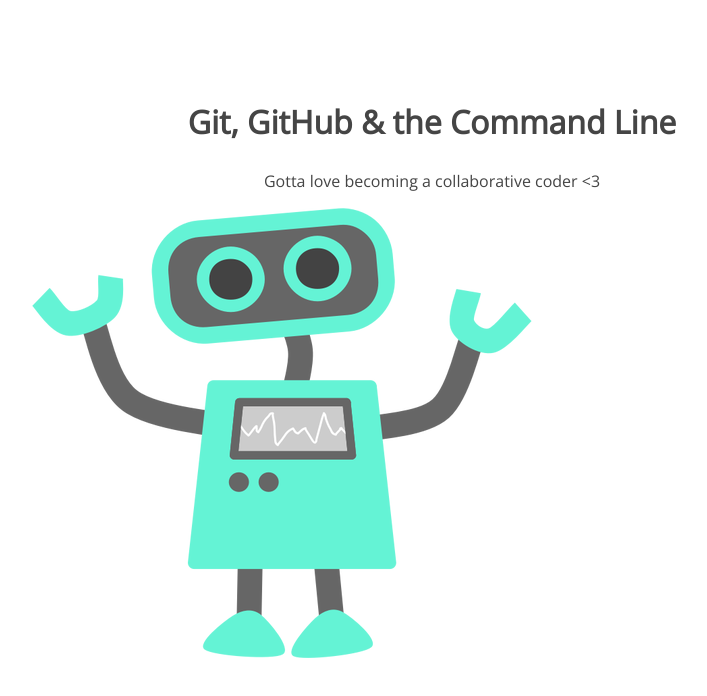
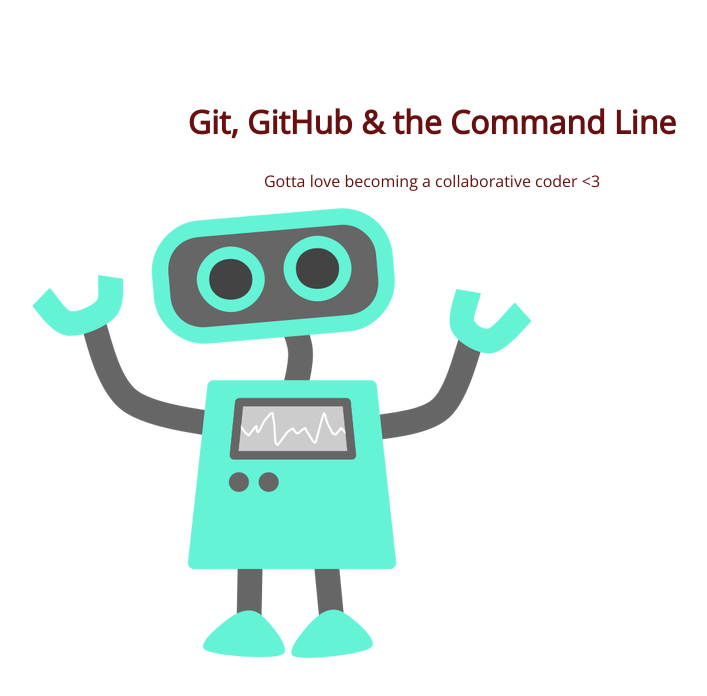
Before and after one commit to ccberman/105-project, a plain HTML site: page index.html in a window 1280 px wide. Shown: the whole page, without its empty margins (208-915 px from the left). Drawn offline with nearby package versions, Linux system fonts and the light colour scheme.

Commit message:
changed h1 font color

```diff
--- a/css/style.css
+++ b/css/style.css
@@ -5,7 +5,7 @@ section {
 section h1,
 section p {
 	text-align: center;
-	color: #454545;
+	color: #681010;
 }
 section h1 {
 	font: 32px 'Open Sans';
```
